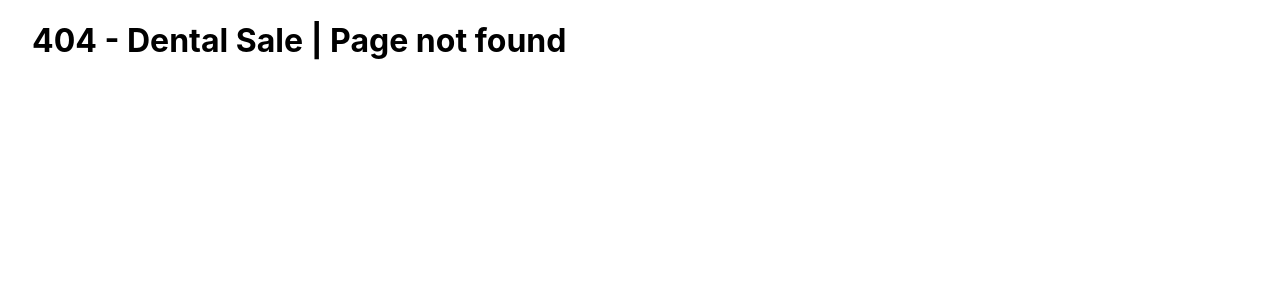
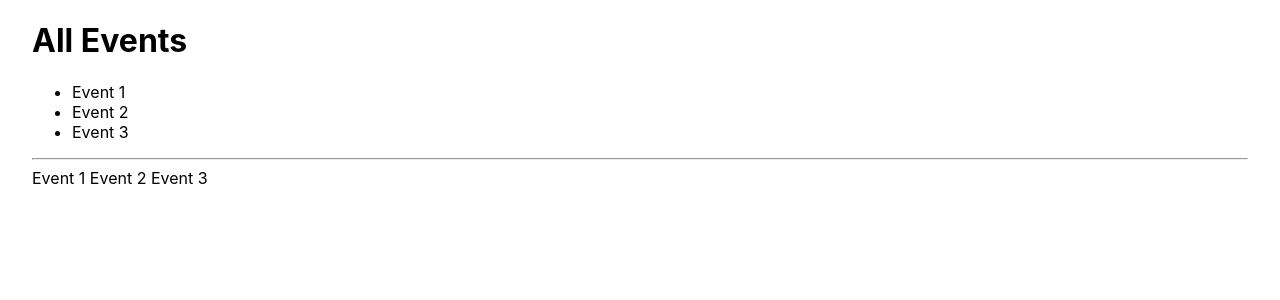
Before and after one commit to jpca999/DentalSale-next, a Next.js app: page /events in a window 1280 px wide. Before the commit this address had no page. Shown: the top 300 px of the page. Built offline with nearby package versions, Linux system fonts and the light colour scheme.

Commit message:
events page created

```diff
--- /dev/null
+++ b/pages/events/index.js
@@ -0,0 +1,36 @@
+import Link from 'next/link'
+import Head from 'next/head'
+import Image from 'next/image'
+import styles from '../../styles/Home.module.css'
+
+export default function Events() {
+
+  const events = [
+    {id: "max", name: "Event 1"},
+    {id: "Amanda", name: "Event 2"},
+    {id: "Romeo", name: "Event 3"}
+  ];
+
+  return (
+    <div className={styles.container}>
+      <h1> All Events </h1>
+      <ul>
+        {events.map( (client) => (
+            <li key={client.id}>
+
+            <Link href={{
+              pathname: '/events/[id]',
+              query: {id: client.id},
+
+            }}><a> {client.name}  </a></Link>
+
+            </li>
+          ))}
+      </ul>
+      <hr/>
+      <Link href="/clients/Max"> Event 1  </Link>
+      <Link href="/Romeo"> Event 2  </Link>
+      <Link href="/Amanda"> Event 3  </Link>
+    </div>
+  )
+}
```
